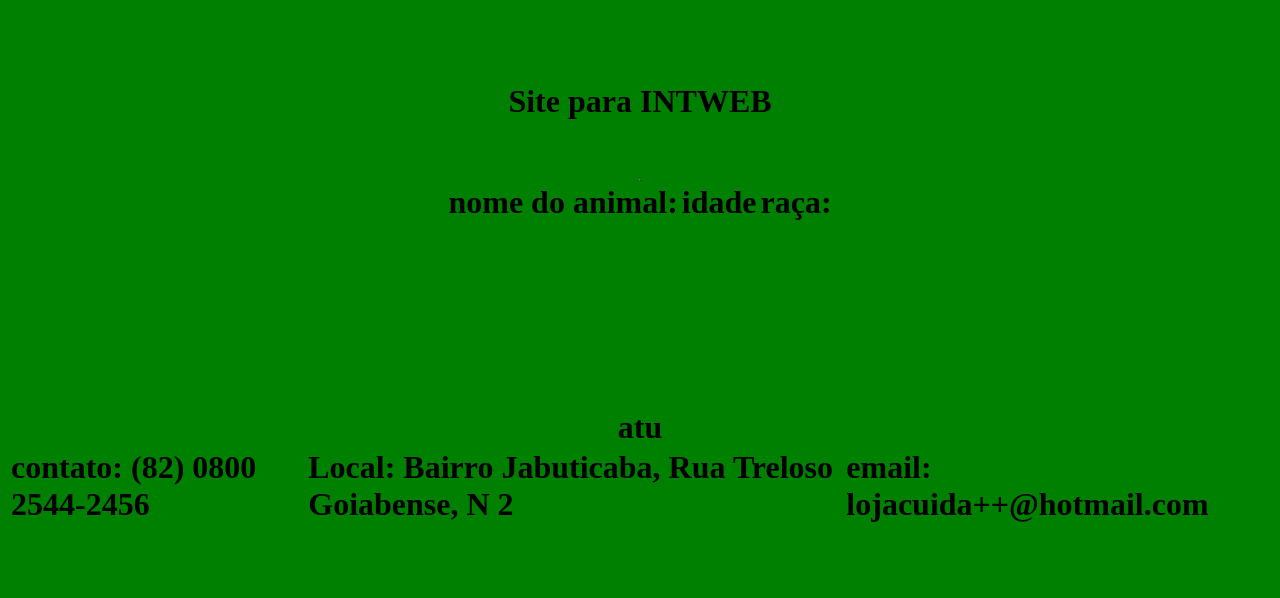
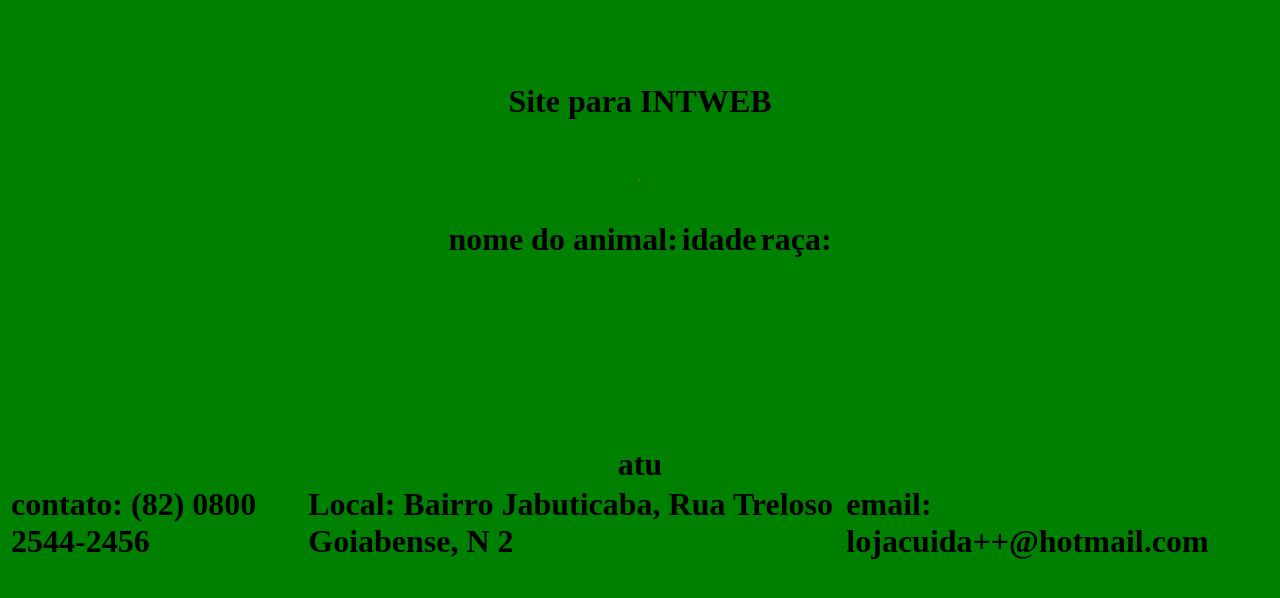
Before and after one commit to Davi-IF/Prototype-Echo, a plain HTML site: page index.html in a window 1280 px wide. Drawn offline with Linux system fonts and the light colour scheme.

Commit message:
atualizar

```diff
--- a/index.html
+++ b/index.html
@@ -13,7 +13,7 @@
     <table border="1">
     <table>
         <tr>
-            <td> nome do animal: </td>
+            <td> nome do animal: </td> <br>
             <td> idade </td>
             <td>raça:  </td>
         </tr>
```
